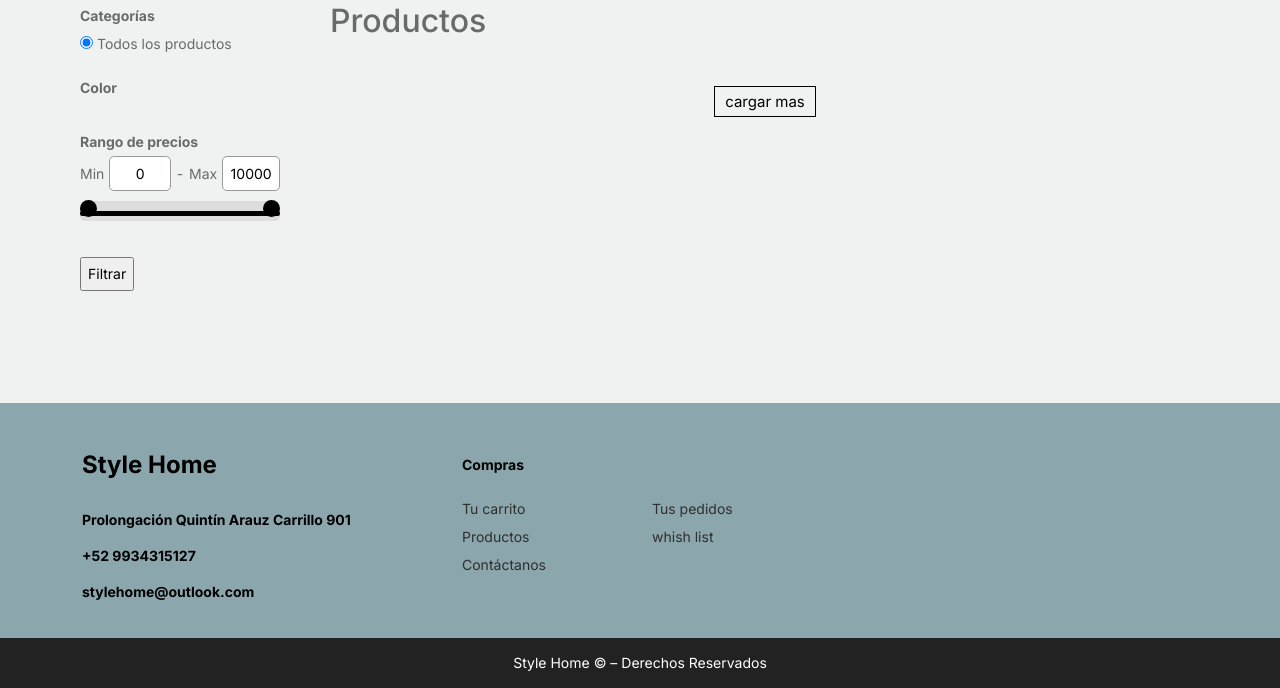
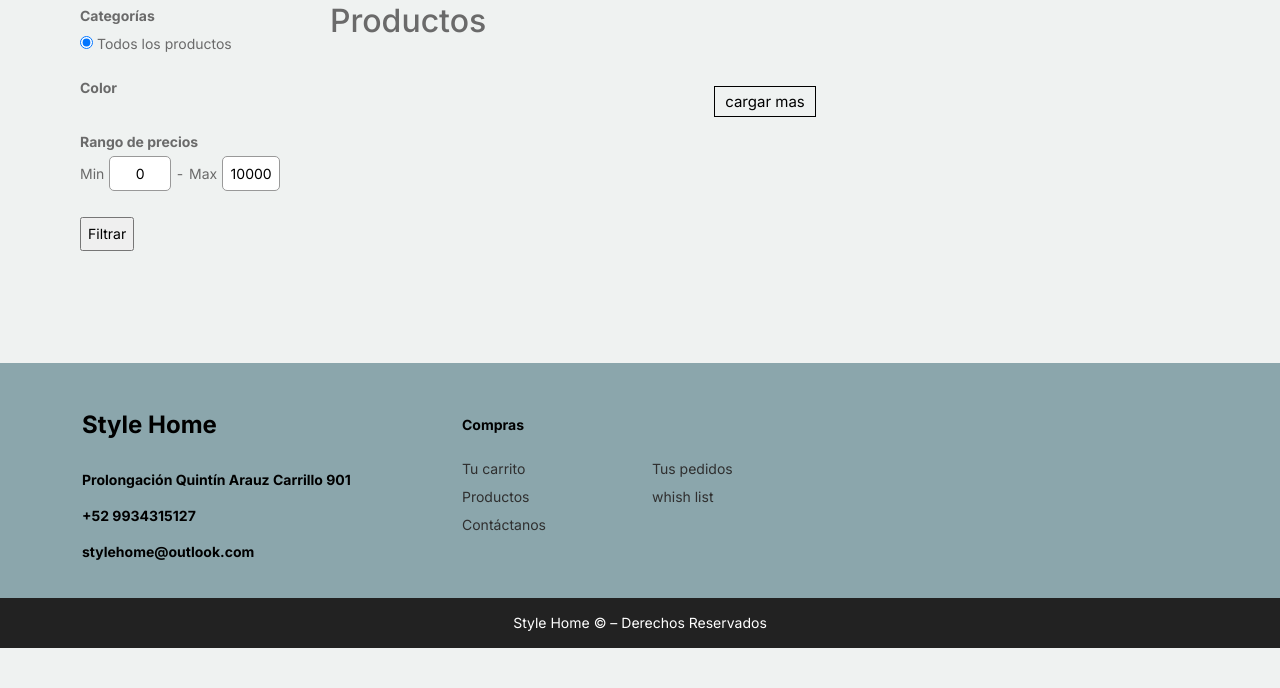
Before and after one commit to AlexOT03/StyleHome, a Django app: page /shop/ in a window 1280 px wide. Shown: the part 204-892 px from the top of the page. After the commit the page ends 852 px from the top, so only its background shows below. Run offline with Django 5.2, Linux system fonts and the light colour scheme; data that the repository does not hold is empty; some libraries are stand-ins or nearby versions.

Commit message:
restart the shop layout

```diff
--- a/stylehome/apps/shop/templates/shop.html
+++ b/stylehome/apps/shop/templates/shop.html
@@ -38,7 +38,7 @@ Shop
 				<span><strong>Color</strong></span>
 				<div class="color-options">
 					{% for color in colors %}
-						<div class="color-box" style="background-color: {{ color.name }};"></div>
+						<div class="color-box" style="background-color: {{ color.hex_code }};"></div>
 					{% endfor %}
 				</div>
 			</div>
@@ -55,13 +55,6 @@ Shop
 					<div class="field">
 						<span>Max</span>
 						<input type="number" class="input-max" value="10000">
-					</div>
-				</div>
-				<div class="slider">
-					<div class="progress"></div>
-					<div class="range-input">
-						<input type="range" class="range-min" min="0" max="10000" value="0">
-						<input type="range" class="range-max" min="0" max="10000" value="10000">
 					</div>
 				</div>
 			</div>
--- a/stylehome/static/core/css/personalized/librery.css
+++ b/stylehome/static/core/css/personalized/librery.css
@@ -601,57 +601,6 @@ input[type="number"]::-webkit-outer-spin-button {
     -moz-appearance: none;
 }
 
-.slider {
-    margin: 10px auto;
-    position: relative;
-    height: 5px;
-    padding: 10px 0;
-    border-radius: 5px;
-    background-color: #ddd;
-}
-
-.slider .progress {
-    position: absolute;
-    height: 5px;
-    border-radius: 5px;
-    left: 0%;
-    right: 0%;
-    background-color: #000;
-}
-
-.range-input {
-    position: relative;
-}
-
-.range-input input {
-    position: absolute;
-    top: -5px;
-    height: 5px;
-    width: 100%;
-    pointer-events: none;
-    background: none;
-    -webkit-appearance: none;
-}
-
-input[type=range]::-webkit-slider-thumb {
-    height: 17px;
-    width: 17px;
-    border-radius: 50%;
-    pointer-events: auto;
-    -webkit-appearance: none;
-    background-color: #000;
-}
-
-input[type=range]::-moz-range-thumb {
-    height: 17px;
-    width: 17px;
-    border-radius: 50%;
-    pointer-events: auto;
-    border: none;
-    -moz-appearance: none;
-    background-color: #000;
-}
-
 .color-options {
     display: flex;
     flex-wrap: wrap;
```
Also changed, not shown: stylehome/static/core/js/shop.js (deleted, +0 -42 lines).
